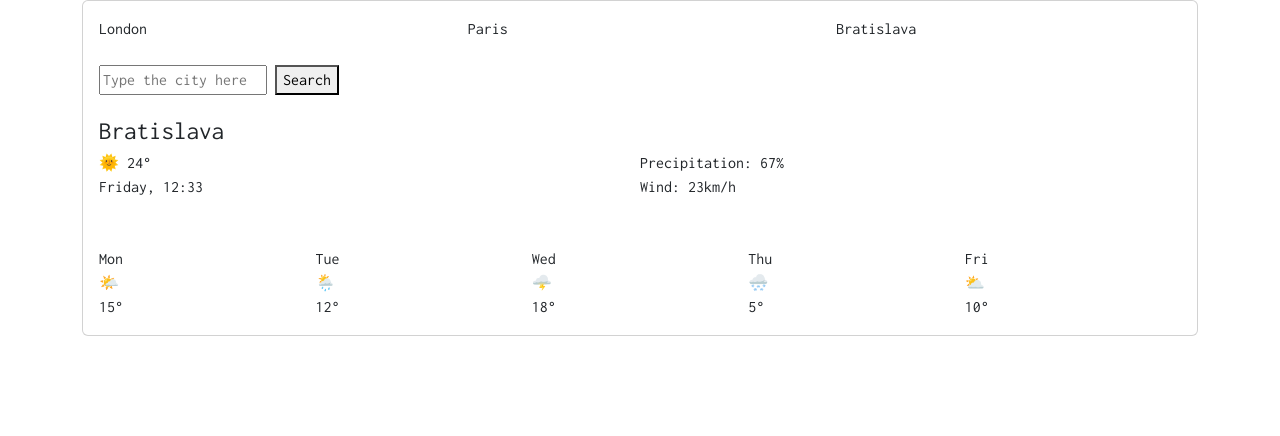
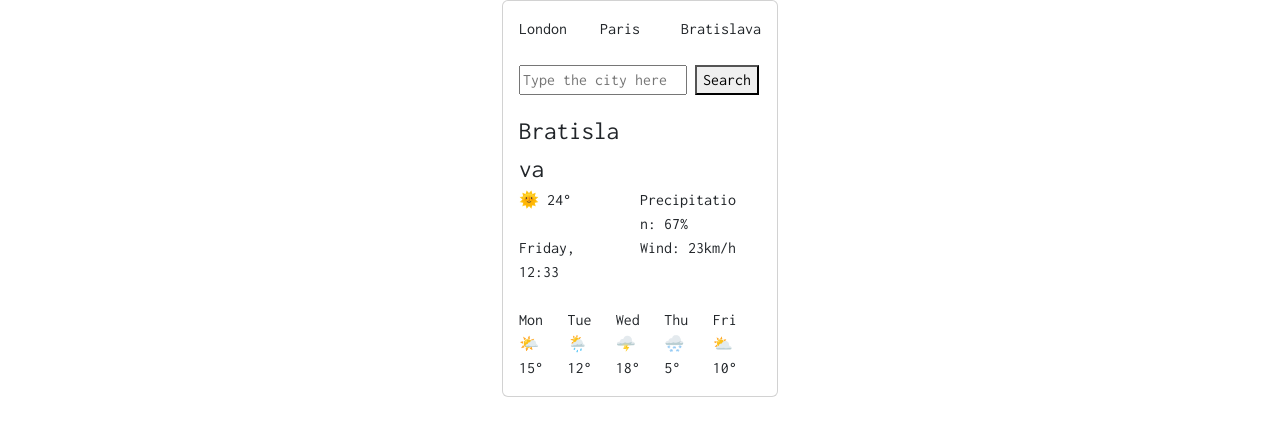
Before and after one commit to liviamasir/project-plus, a website built with Parcel: page index.html in a window 1280 px wide. Built offline with nearby package versions, Linux system fonts and the light colour scheme; no server answers.

Commit message:
changed the name

```diff
--- a/index.html
+++ b/index.html
@@ -1,7 +1,7 @@
 <!DOCTYPE html>
 <html>
   <head>
-    <title>Parcel Sandbox</title>
+    <title>Weather App</title>
     <meta charset="UTF-8" />
     <script src="https://cdn.jsdelivr.net/npm/axios@1.1.2/dist/axios.min.js"></script>
 
--- a/src/styles.css
+++ b/src/styles.css
@@ -1,5 +1,6 @@
 .container {
   font-family: "Inconsolata", monospace;
+  width: 300px;
 }
 .bratislava {
   font-size: 25px;
```
